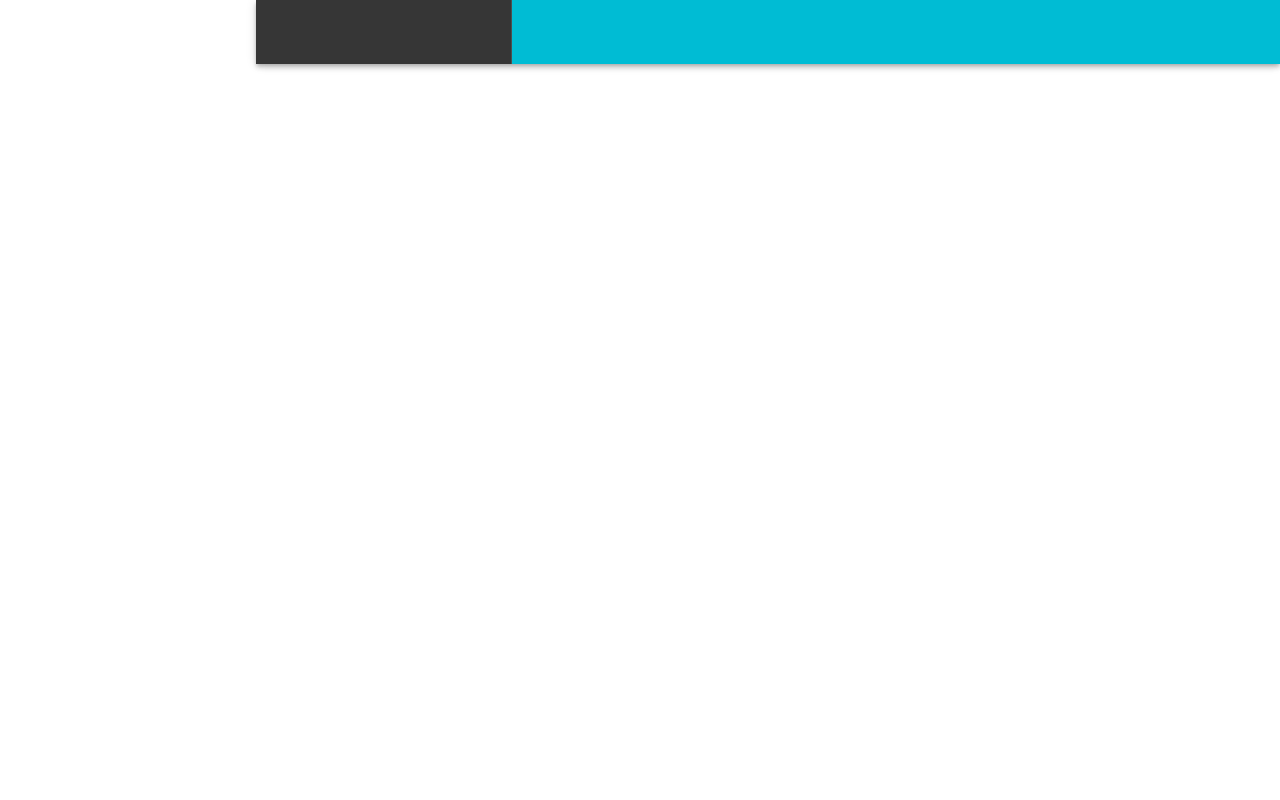
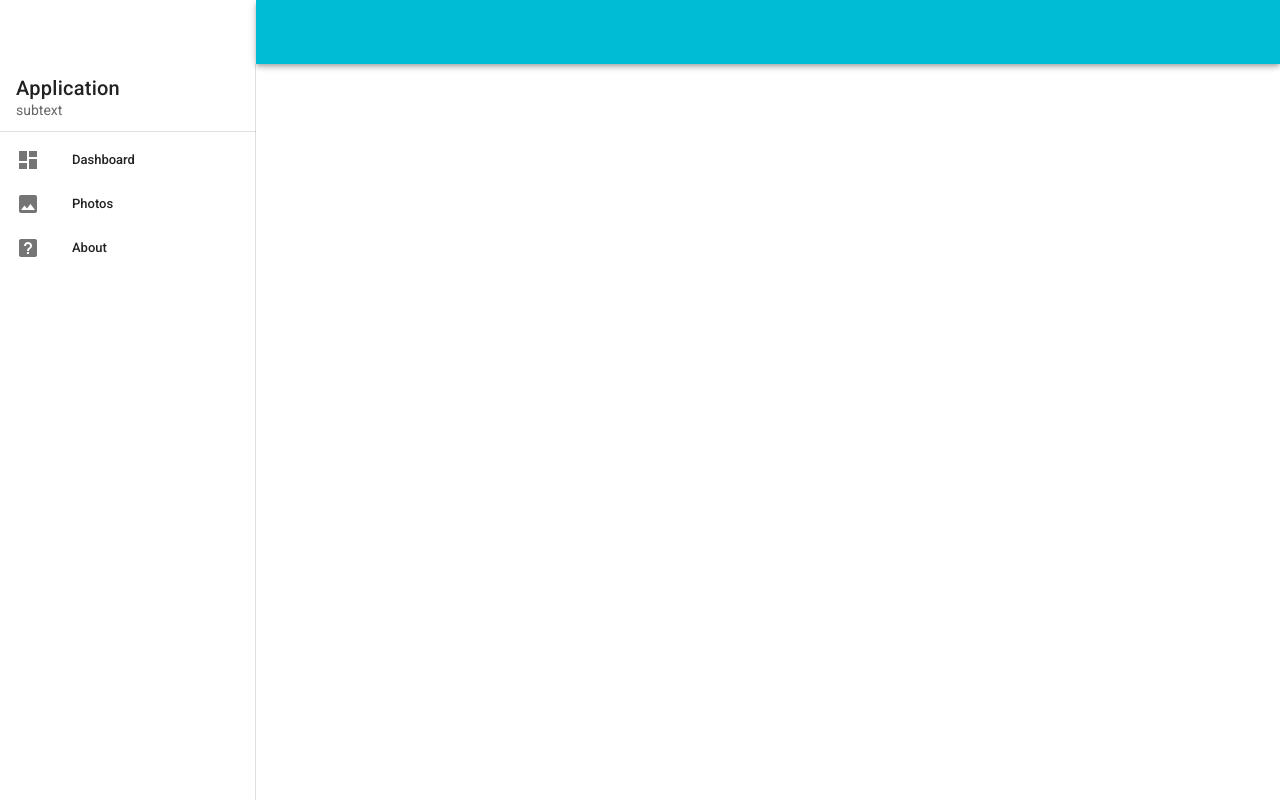
Before and after one commit to JohnPadillo/pre-enrollment-web-based-system, a Vue app in the folder client/: page / in a window 1280 px wide. Built offline with nearby package versions, Linux system fonts and the light colour scheme.

Commit message:
Add Navigation Drawer

```diff
--- a/client/src/App.vue
+++ b/client/src/App.vue
@@ -1,11 +1,6 @@
 <template>
   <v-app>
     <v-app-bar app color="cyan" dark>
-
-      <v-navigation-drawer app>
-        <!-- -->
-        <!-- <navBar/> -->
-      </v-navigation-drawer>
       <div class="d-flex align-center">
         <v-img
           alt="STI Logo"
@@ -29,7 +24,7 @@
         <v-icon>mdi-open-in-new</v-icon>
       </v-btn> -->
     </v-app-bar>
-
+    <navBar/>
     <v-content>
       <div class="mt-5">
         <router-view/>
@@ -40,14 +35,14 @@
 
 <script>
 // import HelloWorld from "./components/HelloWorld";
-// import NavBar from "./components/NavBar";
+import NavBar from "./components/NavBar";
 
 export default {
   name: "App",
 
   components: {
     // HelloWorld
-    // NavBar
+    NavBar
   },
 
   data: () => ({
--- a/client/src/components/NavBar.vue
+++ b/client/src/components/NavBar.vue
@@ -1,5 +1,5 @@
 <template>
-  <v-navigation-drawer permanent>
+  <v-navigation-drawer app clipped>
       <v-list-item>
         <v-list-item-content>
           <v-list-item-title class="title">
```
